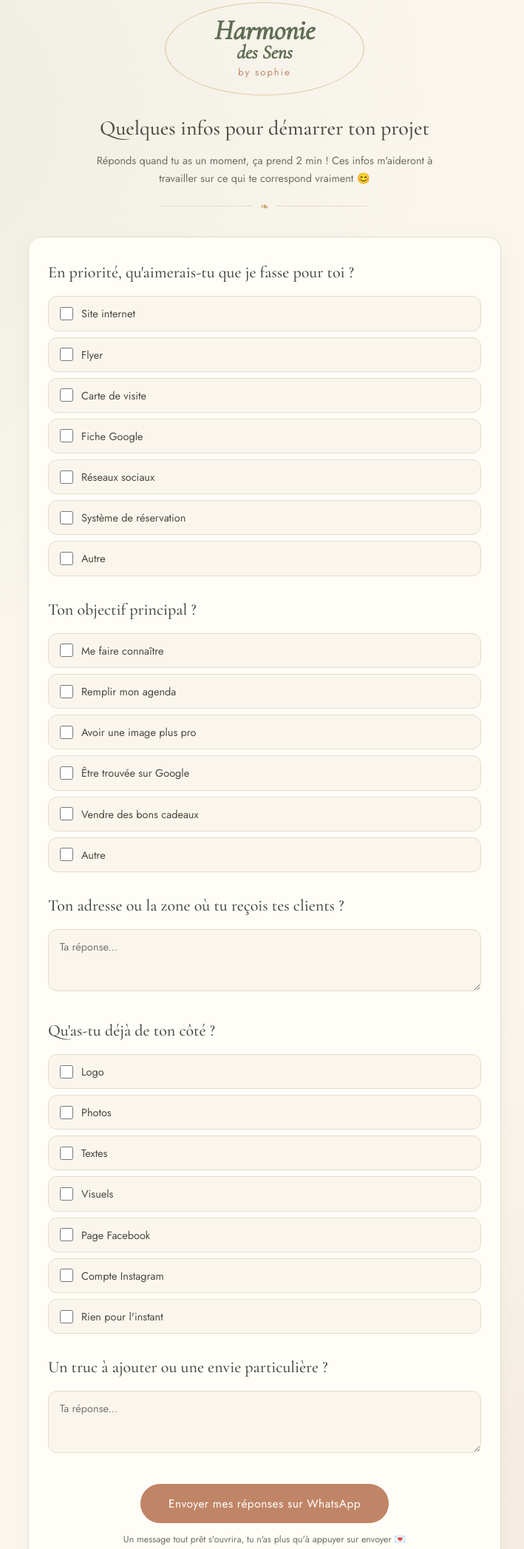
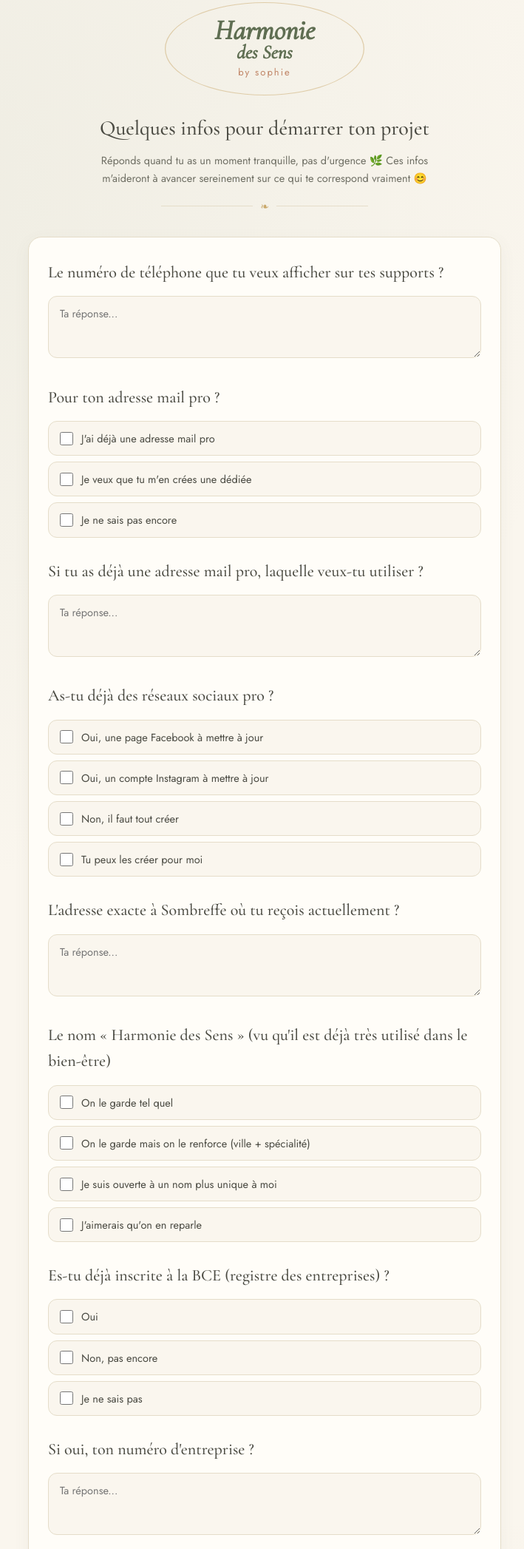
Before and after one commit to Coliboy-dev/formulaire-harmonie, a plain HTML site: page index.html in a window 1280 px wide. Shown: the part 25-2119 px from the top of the page at 74% size, without its empty margins (282-991 px from the left). Drawn offline with nearby package versions, Linux system fonts and the light colour scheme.

Commit message:
Update index.html

```diff
--- a/index.html
+++ b/index.html
@@ -92,6 +92,11 @@
     font-family: 'Cormorant Garamond', serif; font-size: 22px;
     color: var(--ink); margin-bottom: 14px; font-weight: 500;
   }
+  .q-hint {
+    font-family: 'Jost', sans-serif; font-size: 13px;
+    color: var(--ink-soft); margin-top: -8px; margin-bottom: 14px;
+    font-style: italic;
+  }
   .option {
     display: flex; align-items: center; gap: 11px;
     padding: 11px 15px; margin-bottom: 8px;
@@ -133,7 +138,7 @@
       <div class="by">by sophie</div>
     </div>
     <h1 class="title">Quelques infos pour démarrer ton projet</h1>
-    <p class="intro">Réponds quand tu as un moment, ça prend 2 min ! Ces infos m'aideront à travailler sur ce qui te correspond vraiment 😊</p>
+    <p class="intro">Réponds quand tu as un moment tranquille, pas d'urgence 🌿 Ces infos m'aideront à avancer sereinement sur ce qui te correspond vraiment 😊</p>
     <div class="divider"><span>❧</span></div>
   </header>
 
@@ -152,35 +157,48 @@
   // Numéro WhatsApp de destination (intégré, invisible pour la cliente)
   const DEST_PHONE = "32485977139";
 
-  const RAW = `Q: En priorité, qu'aimerais-tu que je fasse pour toi ?
-- Site internet
-- Flyer
-- Carte de visite
-- Fiche Google
-- Réseaux sociaux
-- Système de réservation
-- Autre
+  const RAW = `Q (texte): Le numéro de téléphone que tu veux afficher sur tes supports ?
 
-Q: Ton objectif principal ?
-- Me faire connaître
-- Remplir mon agenda
-- Avoir une image plus pro
-- Être trouvée sur Google
-- Vendre des bons cadeaux
-- Autre
+Q: Pour ton adresse mail pro ?
+- J'ai déjà une adresse mail pro
+- Je veux que tu m'en crées une dédiée
+- Je ne sais pas encore
 
-Q (texte): Ton adresse ou la zone où tu reçois tes clients ?
+Q (texte): Si tu as déjà une adresse mail pro, laquelle veux-tu utiliser ?
 
-Q: Qu'as-tu déjà de ton côté ?
-- Logo
-- Photos
-- Textes
-- Visuels
-- Page Facebook
-- Compte Instagram
-- Rien pour l'instant
+Q: As-tu déjà des réseaux sociaux pro ?
+- Oui, une page Facebook à mettre à jour
+- Oui, un compte Instagram à mettre à jour
+- Non, il faut tout créer
+- Tu peux les créer pour moi
 
-Q (texte): Un truc à ajouter ou une envie particulière ?`;
+Q (texte): L'adresse exacte à Sombreffe où tu reçois actuellement ?
+
+Q: Le nom « Harmonie des Sens » (vu qu'il est déjà très utilisé dans le bien-être)
+- On le garde tel quel
+- On le garde mais on le renforce (ville + spécialité)
+- Je suis ouverte à un nom plus unique à moi
+- J'aimerais qu'on en reparle
+
+Q: Es-tu déjà inscrite à la BCE (registre des entreprises) ?
+- Oui
+- Non, pas encore
+- Je ne sais pas
+
+Q (texte): Si oui, ton numéro d'entreprise ?
+
+Q (texte): As-tu un slogan ou une petite phrase qui te définit ?
+
+Q (texte): Une petite présentation de toi : ton parcours, pourquoi ce métier, ce qui te tient à cœur (quelques lignes, pour le flyer et tes réseaux)
+
+Q: Qu'as-tu déjà de ton côté à m'envoyer ?
+- Mon logo (fichier d'origine si possible)
+- Des photos de moi
+- Des photos de mon espace / matériel
+- Mes tarifs (déjà faits)
+- Rien d'autre pour l'instant
+
+Q (texte): Des choses que tu veux absolument mettre en avant, ou au contraire éviter ?`;
 
   let questions = [];
 
```
